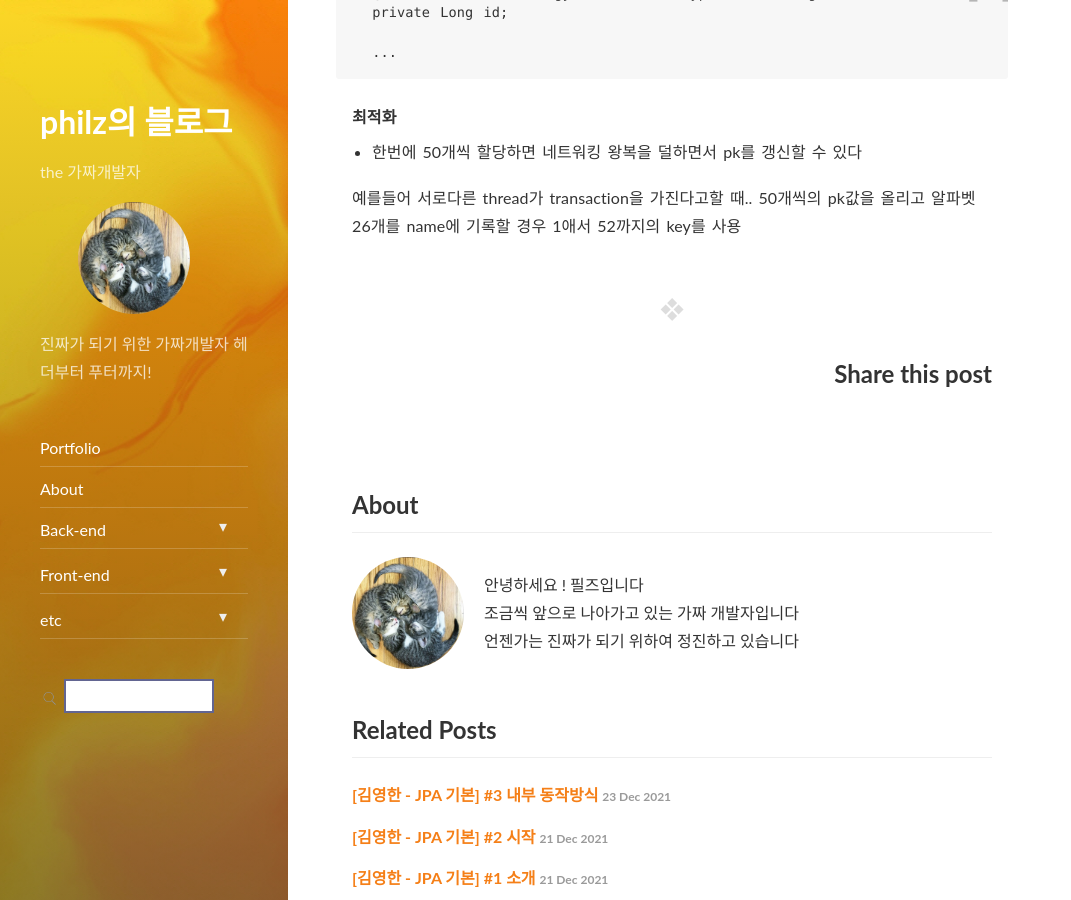
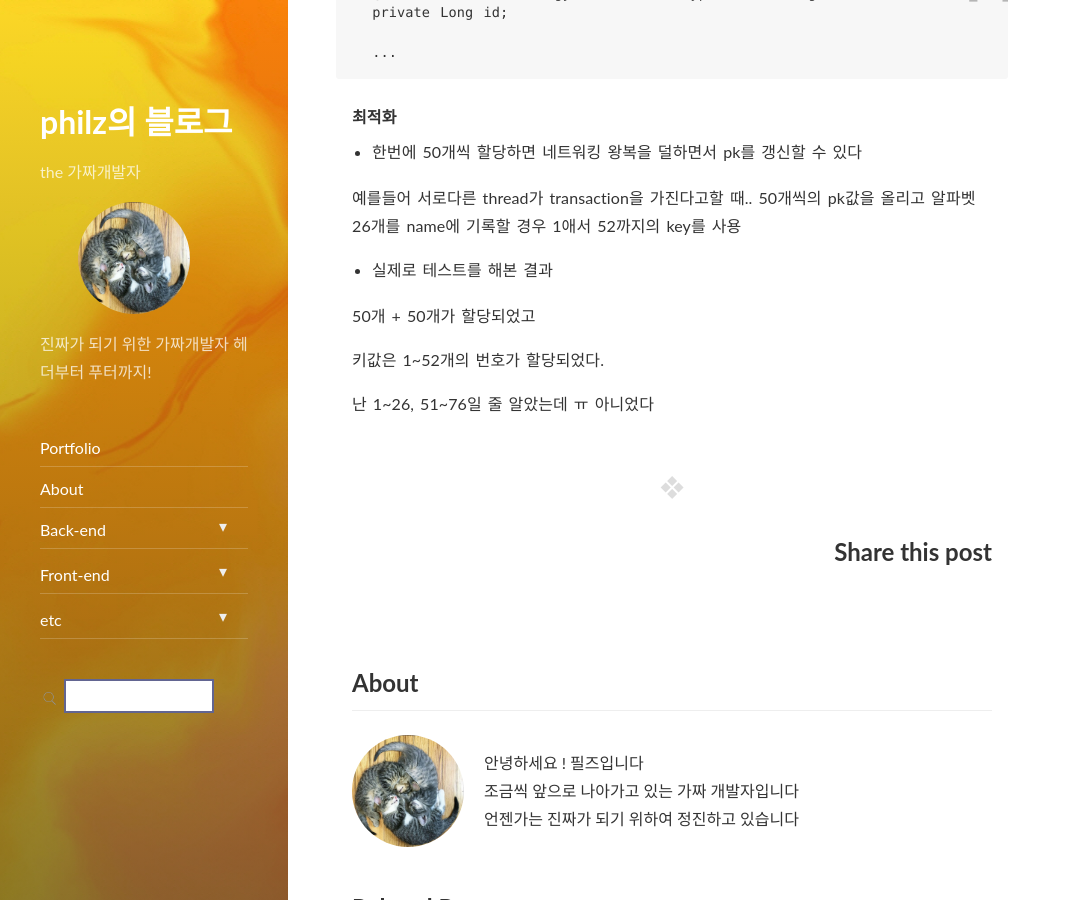
Before and after one commit to progress0407/progress0407.github.io, a Jekyll site: the page built from _posts/backend/jpa/2021-12-26-yhkim-jpa-04.md, in a window 1280 px wide and 900 px high, scrolled down 5582 px. Shown: the whole window, without its empty margins (0-1071 px from the left). Built offline with Jekyll 4.4.1, drawn with Linux system fonts in a browser that asks for light colours; nearby versions of some CDN libraries.

Commit message:
포스팅

```diff
--- a/_posts/backend/jpa/2021-12-26-yhkim-jpa-04.md
+++ b/_posts/backend/jpa/2021-12-26-yhkim-jpa-04.md
@@ -222,3 +222,11 @@ public class Member {
 50개씩의 pk값을 올리고
 알파벳 26개를 name에 기록할 경우
 1애서 52까지의 key를 사용
+
+- 실제로 테스트를 해본 결과
+
+50개 + 50개가 할당되었고
+
+키값은 1~52개의 번호가 할당되었다.
+
+난 1~26, 51~76일 줄 알았는데 ㅠ 아니었다
```
